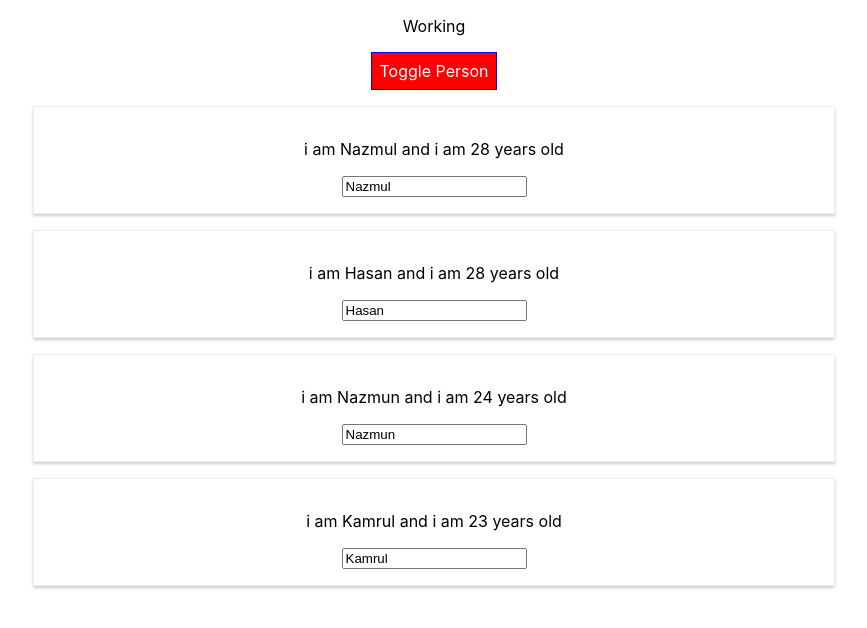
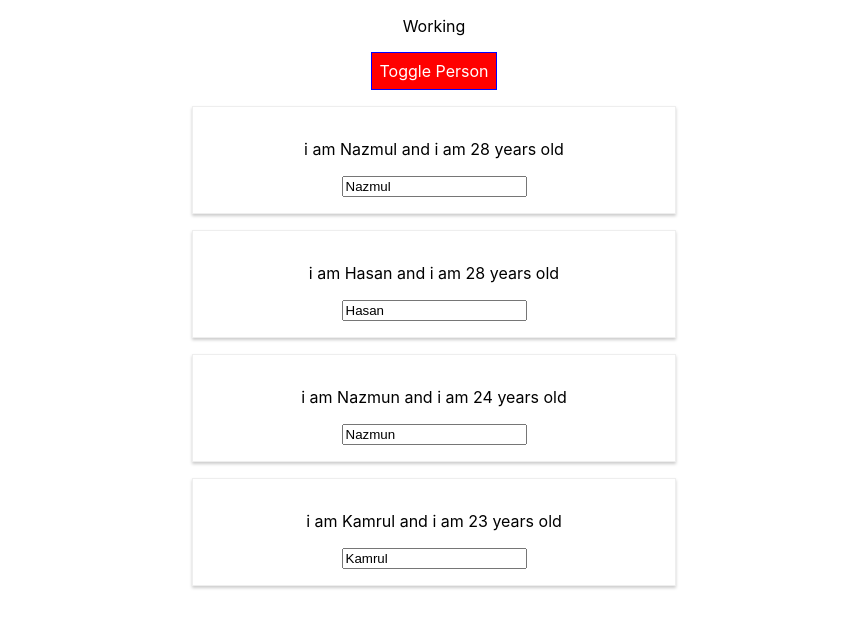
Before and after one commit to mdNazmulHasan/ReactDemoStarter, a React (Create React App) app: page / in a window 1280 px wide. Both pictures are taken after a click on the button "Toggle Person". Shown: the top 628 px of the page, without its empty margins (206-1073 px from the left). Built offline with nearby package versions, Linux system fonts and the light colour scheme.

Commit message:
using radium for media quieries

```diff
--- a/src/App.js
+++ b/src/App.js
@@ -1,7 +1,7 @@
 import React, { Component } from "react";
 import "./App.css";
 import Person from "../src/Person/Person";
-import Radium from "radium";
+import Radium, { StyleRoot } from "radium";
 
 class App extends Component {
   state = {
@@ -95,6 +95,7 @@
       classes.push("bold");
     }
     return (
+      <StyleRoot>
         <div className="App">
           <p className={classes.join(" ")}>Working</p>
           <button onClick={this.togglePersonHandler.bind(this)} style={style}>
@@ -102,6 +103,7 @@
           </button>
           {personView}
         </div>
+      </StyleRoot>
     );
   }
 }
--- a/src/Person/Person.js
+++ b/src/Person/Person.js
@@ -3,8 +3,13 @@
 import Radium from "radium";
 
 const Person = props => {
+  const styles = {
+    "@media (min-width: 500px)": {
+      width: "450px"
+    }
+  };
   return (
-    <div className="Person">
+    <div className="Person" style={styles}>
       <p onClick={props.click}>
         i am {props.name} and i am {props.age} years old
       </p>
```
Lines whose indentation alone changed are shown as unchanged.
